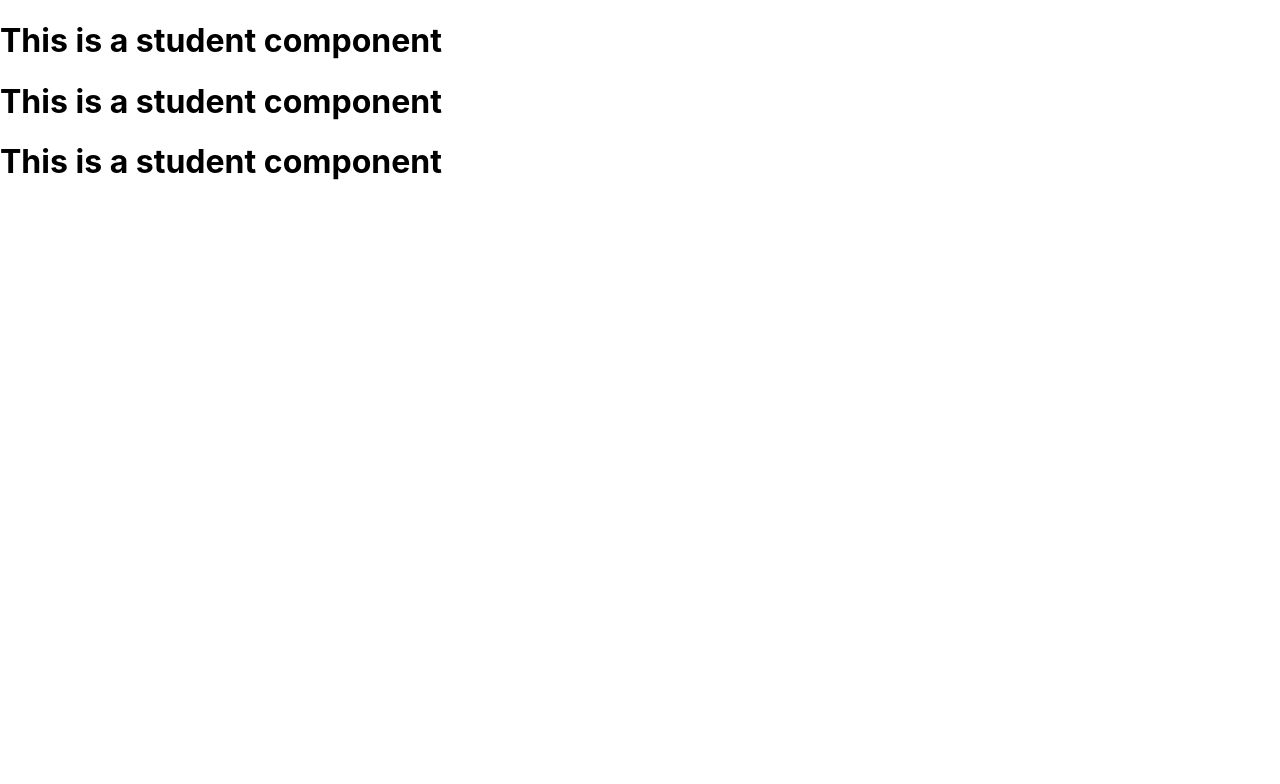
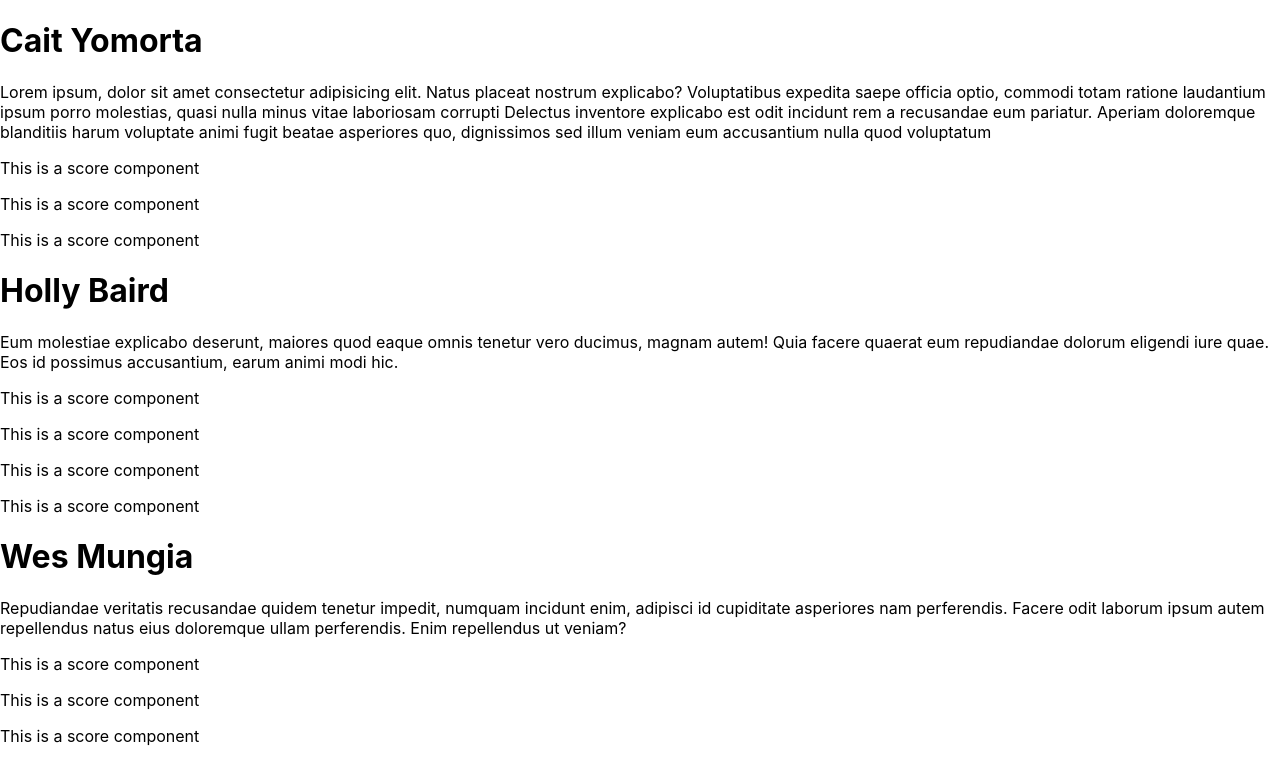
Before and after one commit to DanielleColucci/students-lab, a React (Create React App) app: page / in a window 1280 px wide. Shown: the top 784 px of the page. Built offline with nearby package versions, Linux system fonts and the light colour scheme.

Commit message:
code Student component to display name and bio and map scores array to undefined Score components

```diff
--- a/src/Student.jsx
+++ b/src/Student.jsx
@@ -1,6 +1,10 @@
 function Student(props) {
   return (
-    <h1>This is a student component</h1>
+    <>
+      <h1>{props.student.name}</h1>
+      <p>{props.student.bio}</p>
+      {props.student.scores.map((score, idx) => <p>This is a score component</p>)}
+    </>
   )
 }
 
```
